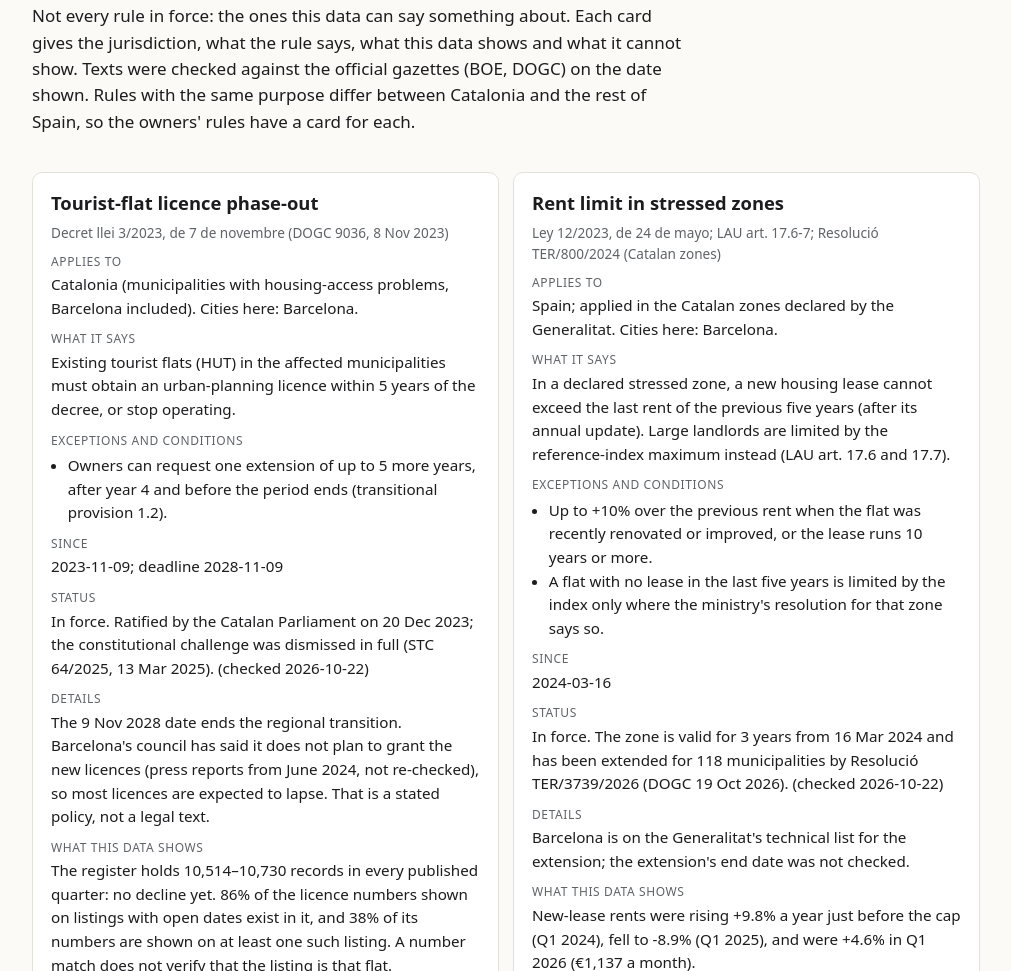
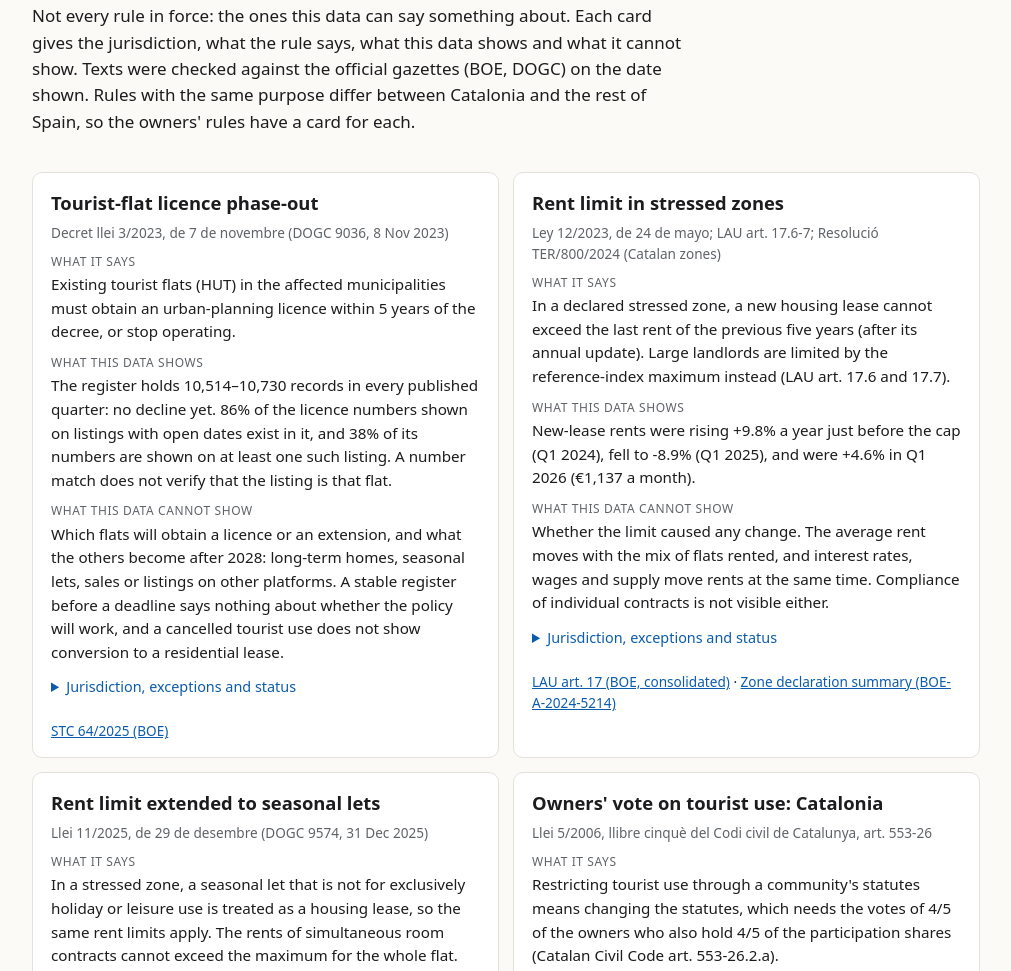
Before and after one commit to renzorico/spain-housing-str-analysis, a website built with Vite: page site/index.html in a window 1280 px wide. Shown: the part 5453-6424 px from the top of the page, without its empty margins (134-1145 px from the left). Built offline with nearby package versions, Linux system fonts and the light colour scheme; no server answers; what @observablehq/plot would draw is missing.

Commit message:
policy cards: rule and data first, legal detail folded

```diff
--- a/site/src/levers.ts
+++ b/site/src/levers.ts
@@ -172,25 +172,33 @@ export function initLevers(inputs: Inputs): void {
     ...Object.entries(meta.policy_levers).map(([id, lever]) => {
       const card = el("article", { class: "card" });
       const facts = el("dl");
-      const add = (term: string, text: string) => {
-        if (text) facts.append(el("dt", {}, term), el("dd", {}, text));
+      const add = (list: HTMLElement, term: string, text: string) => {
+        if (text) list.append(el("dt", {}, term), el("dd", {}, text));
       };
-      add("Applies to", `${lever.jurisdiction}. Cities here: ${lever.applies_to.map((c) => CITY_LABELS[c]).join(", ")}.`);
-      add("What it says", lever.rule);
+      // What a reader needs first: the rule, what the data shows, what it cannot show.
+      add(facts, "What it says", lever.rule);
+      add(facts, "What this data shows", dataShows(id, inputs));
+      add(facts, "What this data cannot show", lever.data_limits);
+
+      // The legal detail, one click away.
+      const detail = el("dl");
+      add(detail, "Applies to", `${lever.jurisdiction}. Cities here: ${lever.applies_to.map((c) => CITY_LABELS[c]).join(", ")}.`);
       if (lever.exceptions.length > 0) {
-        facts.append(el("dt", {}, "Exceptions and conditions"));
+        detail.append(el("dt", {}, "Exceptions and conditions"));
         const list = el("ul");
         for (const exception of lever.exceptions) list.append(el("li", {}, exception));
         const wrapper = el("dd");
         wrapper.append(list);
-        facts.append(wrapper);
+        detail.append(wrapper);
       }
-      add("Since", lever.deadline ? `${lever.applies_from}; deadline ${lever.deadline}` : lever.applies_from);
-      add("Status", `${lever.status} (checked ${lever.status_checked_on})`);
-      add("Details", lever.notes);
-      add("What this data shows", dataShows(id, inputs));
-      add("What this data cannot show", lever.data_limits);
-      card.append(el("h3", {}, lever.title), el("p", { class: "law" }, lever.law), facts);
+      add(detail, "Since", lever.deadline ? `${lever.applies_from}; deadline ${lever.deadline}` : lever.applies_from);
+      add(detail, "Status", lever.status);
+      add(detail, "Checked", lever.status_checked_on);
+      add(detail, "Notes", lever.notes);
+      const more = el("details", { class: "card-detail" });
+      more.append(el("summary", {}, "Jurisdiction, exceptions and status"), detail);
+
+      card.append(el("h3", {}, lever.title), el("p", { class: "law" }, lever.law), facts, more);
       const links = el("p", { class: "card-links" });
       lever.sources.forEach((source, index) => {
         if (index > 0) links.append(document.createTextNode(" · "));
--- a/site/src/styles.css
+++ b/site/src/styles.css
@@ -454,3 +454,19 @@ h3 {
 .card-links a {
   color: var(--accent);
 }
+
+.card-detail {
+  margin-top: 12px;
+}
+
+.card-detail summary {
+  cursor: pointer;
+  color: var(--accent);
+  font-size: 0.9rem;
+  min-height: 32px;
+}
+
+.card-detail summary:focus-visible {
+  outline: 3px solid var(--accent);
+  outline-offset: 2px;
+}
```
